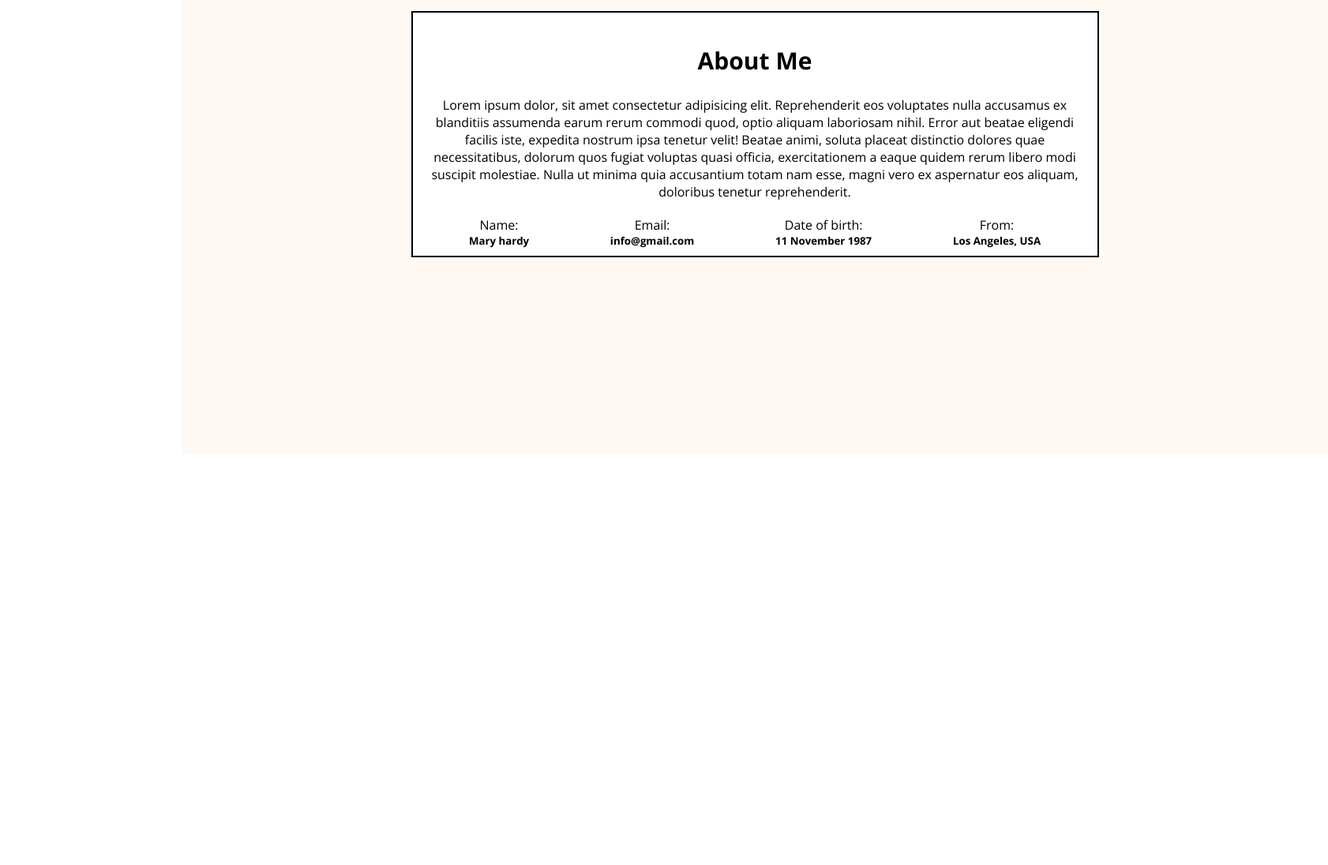
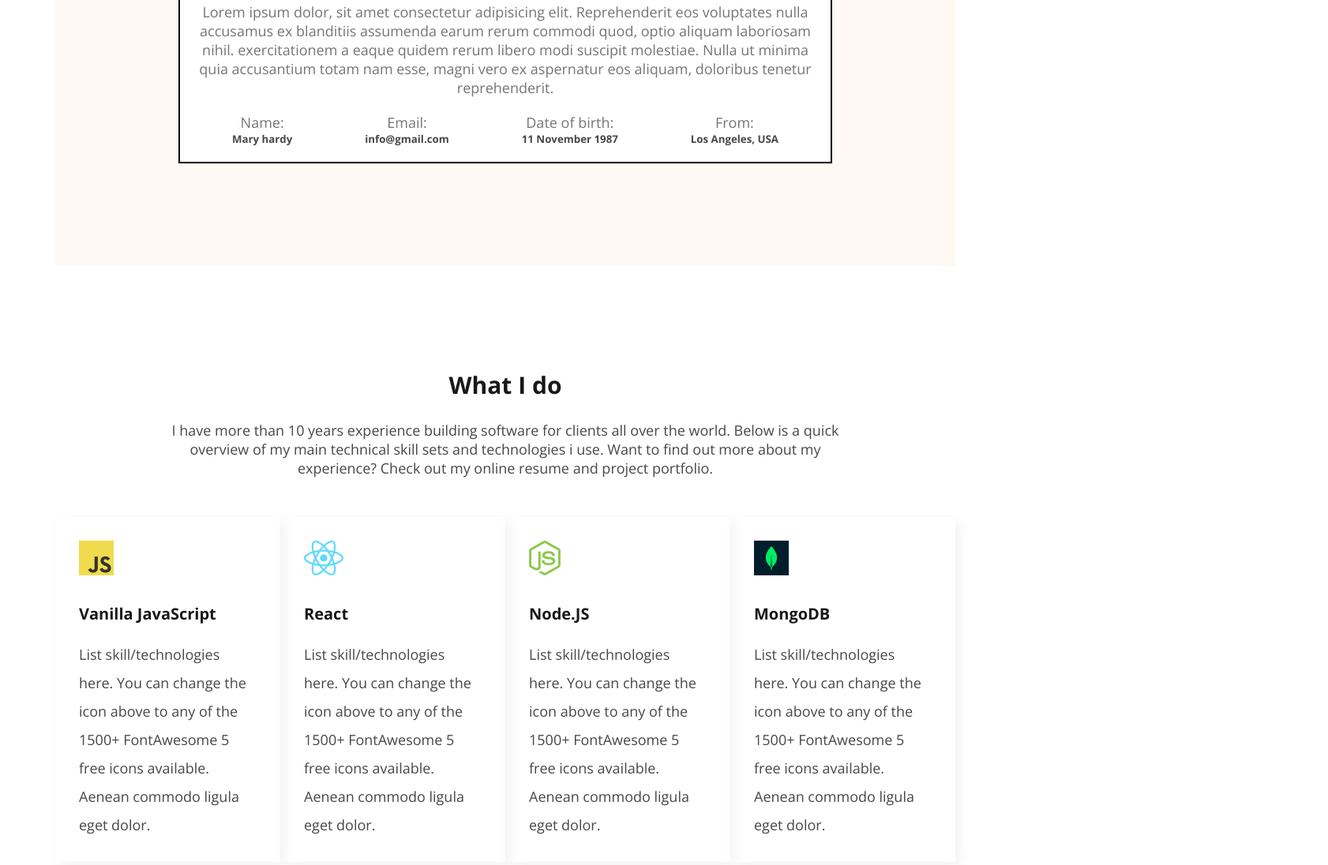
Before and after one commit to mdhasantaraque/dev-portfolio-25, a plain HTML site: page index.html in a window 1280 px wide. Shown: the part 1187-2283 px from the top of the page at 79% size, 1682 px wide, since content can reach past the window. Before the commit the page ends 1892 px from the top, so only its background shows below. Drawn offline with nearby package versions, Linux system fonts and the light colour scheme.

Commit message:
added card section

```diff
--- a/index.html
+++ b/index.html
@@ -34,11 +34,11 @@
     </header>
     <!-- ----------- header section end------------- -->
      <!-- ----------main section start------------- -->
-    <main>
+    <main class="main">
         <section class="about-section">
             <div class="about-content">
              <h2>About Me</h2>
-            <p>Lorem ipsum dolor, sit amet consectetur adipisicing elit. Reprehenderit eos voluptates nulla accusamus ex blanditiis assumenda earum rerum commodi quod, optio aliquam laboriosam nihil. Error aut beatae eligendi facilis iste, expedita nostrum ipsa tenetur velit! Beatae animi, soluta placeat distinctio dolores quae necessitatibus, dolorum quos fugiat voluptas quasi officia, exercitationem a eaque quidem rerum libero modi suscipit molestiae. Nulla ut minima quia accusantium totam nam esse, magni vero ex aspernatur eos aliquam, doloribus tenetur reprehenderit.</p>
+            <p>Lorem ipsum dolor, sit amet consectetur adipisicing elit. Reprehenderit eos voluptates nulla accusamus ex blanditiis assumenda earum rerum commodi quod, optio aliquam laboriosam nihil.  exercitationem a eaque quidem rerum libero modi suscipit molestiae. Nulla ut minima quia accusantium totam nam esse, magni vero ex aspernatur eos aliquam, doloribus tenetur reprehenderit.</p>
             <div class="about-bottom">
                 <div>
                     <p>Name:</p>
@@ -60,6 +60,35 @@
             </div>
 
         </section>
+        <section class="what">
+            <div class="what-title">
+                <h2>What I do</h2>
+                <p>I have more than 10 years experience building software for clients all over the world. Below is a quick overview of my main technical skill sets and technologies i use. Want to find out more about my experience? Check out my online resume and project portfolio.</p>
+            </div>
+            <div class="card-container">
+                <div class="card">
+                    <img src="/images/icons/js.png" alt="" srcset="">
+                    <h4>Vanilla JavaScript</h4>
+                    <p>List skill/technologies here. You can change the icon above to any of the 1500+ FontAwesome 5 free icons available. Aenean commodo ligula eget dolor.</p>
+                </div>
+                <div class="card">
+                    <img src="images/icons/react.png" alt="" srcset="">
+                    <h4>React</h4>
+                    <p>List skill/technologies here. You can change the icon above to any of the 1500+ FontAwesome 5 free icons available. Aenean commodo ligula eget dolor.</p>
+                </div>
+                <div class="card">
+                    <img src="images/icons/nodejs.png" alt="" srcset="">
+                    <h4>Node.JS</h4>
+                    <p>List skill/technologies here. You can change the icon above to any of the 1500+ FontAwesome 5 free icons available. Aenean commodo ligula eget dolor.</p>
+                </div>
+                <div class="card">
+                    <img src="images/icons/mongo.png" alt="" srcset="">
+                    <h4>MongoDB</h4>
+                    <p>List skill/technologies here. You can change the icon above to any of the 1500+ FontAwesome 5 free icons available. Aenean commodo ligula eget dolor.</p>
+                </div>
+            </div>
+
+        </section>
 
     </main>
     <!-- -----------------main section end--------------- -->
--- a/style/portfolio.css
+++ b/style/portfolio.css
@@ -102,17 +102,22 @@ li a{
     margin-left: 5px;
 }
 /* -----Nav style end----- */
+/* -----------Main section---------- */
 
+.main{
+    max-width: 1140px;
+    margin: 0 auto;
+
+}
 /* ------About section start ---------- */
 .about-section{
     background-color:#FFF8F3;
     display: flex;
     justify-content: center;
     align-items:center;
-    width:1140px;
-    height:550px;
+    margin-top: 130px;
     padding:130px 156px;
-    margin: 130px 230px;
+
 
 }
 .about-content{
@@ -128,6 +133,11 @@ li a{
 .about-content h2{
     margin-top: 20px;
     font-size: 30px;
+    color: #181818;
+}
+.about-content p{
+    color:#757575;
+    font-size: 18px;
 }
 .about-bottom{
     display: flex;
@@ -135,7 +145,56 @@ li a{
     align-items: center;
     margin-top: 20px;
 }
-.about-bottom p, h5{
+.about-bottom p{
+    margin: 0;
+    color: #757575;
+}
+.about-bottom h5{
+    color:#474747;
     margin: 0;
 }
 /* ------About section end ---------- */
+
+
+/* --------what section start------- */
+.what-title{
+    max-width: 900px;
+    margin: 0 auto;
+    margin-top: 130px;
+    text-align: center;
+}
+.what-title h2{
+    font-size: 30px;
+    color: #181818;
+}
+.what-title p{
+    margin-top: 20px;
+    font-size: 18px;
+    color:#474747;
+    margin: 0;
+}
+.card-container{
+    display: flex;
+    justify-content: space-between;
+    margin: 50px 0;
+    /* gap: 30px ; */
+}
+.card{
+    width: 267px;
+    height: 377px;
+    padding: 30px;
+    box-shadow: 5px 5px 15px #f3f2f2;
+}
+
+.card h4{
+    color: #181818;
+    font-size: 20px;
+    font-weight: bold;
+    margin: 30px 0 20px 0;
+}
+.card p{
+    line-height: 2;
+    font-size: 18px;
+    color: #474747;
+}
+/* --------what section end------- */
```
